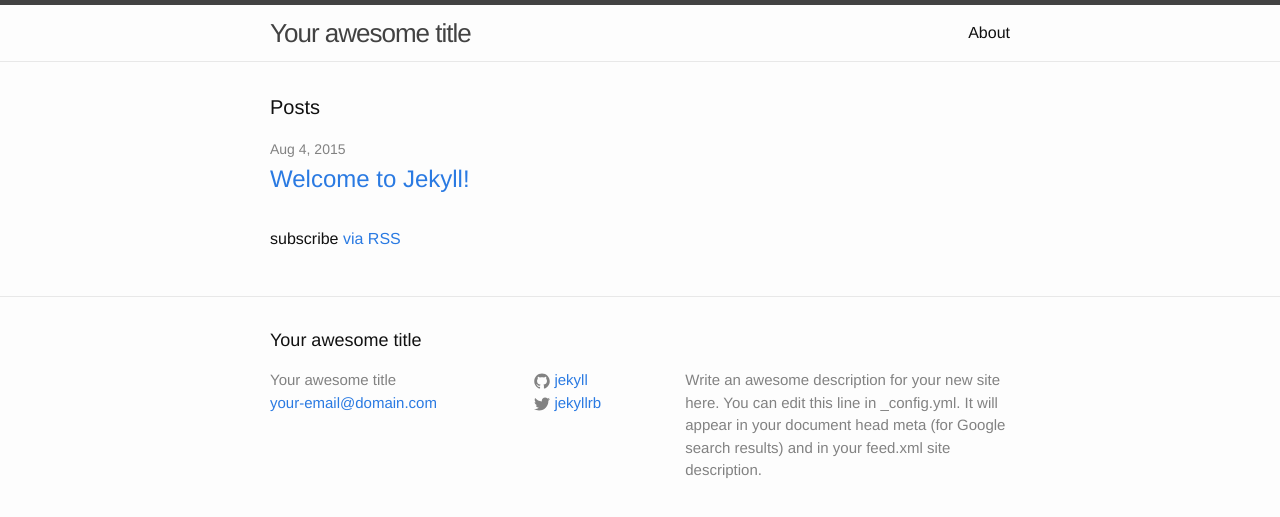
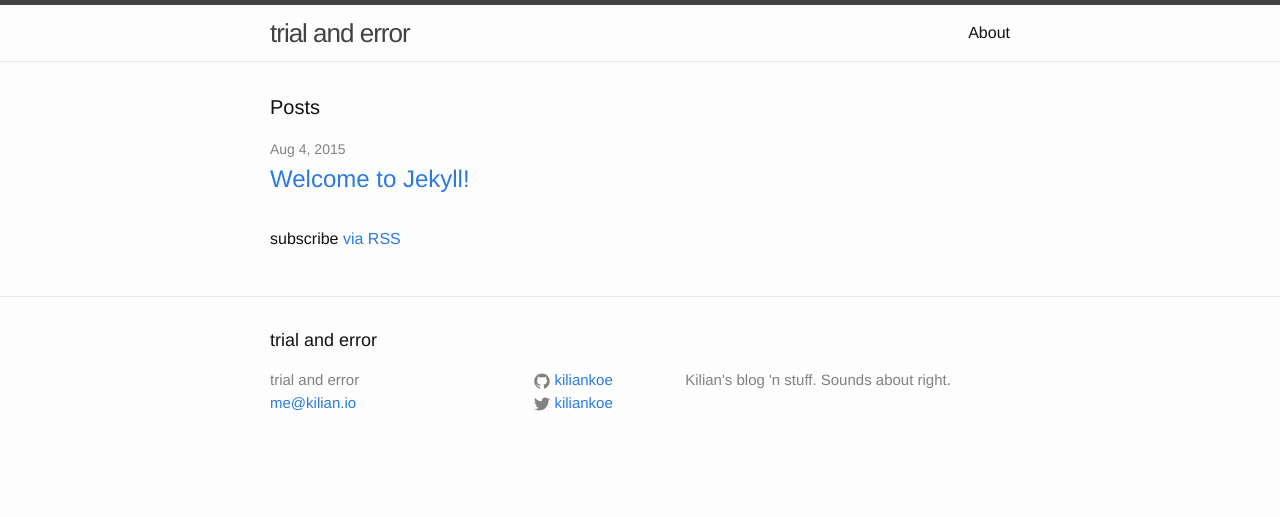
Before and after one commit to kiliankoe/blog_old, a Jekyll site: the page built from index.html, in a window 1280 px wide. Shown: the top 517 px of the page. Built offline with Jekyll 4.4.1, drawn with Linux system fonts in a browser that asks for light colours.

Commit message:
Update config

```diff
--- a/_config.yml
+++ b/_config.yml
@@ -1,14 +1,12 @@
 # Site settings
-title: Your awesome title
-email: your-email@domain.com
+title: trial and error
+email: me@kilian.io
 description: > # this means to ignore newlines until "baseurl:"
-  Write an awesome description for your new site here. You can edit this
-  line in _config.yml. It will appear in your document head meta (for
-  Google search results) and in your feed.xml site description.
+  Kilian's blog 'n stuff. Sounds about right.
 baseurl: "" # the subpath of your site, e.g. /blog/
-url: "http://yourdomain.com" # the base hostname & protocol for your site
-twitter_username: jekyllrb
-github_username:  jekyll
+url: "http://blog.kilian.io" # the base hostname & protocol for your site
+twitter_username: kiliankoe
+github_username:  kiliankoe
 
 # Build settings
 markdown: kramdown
```
